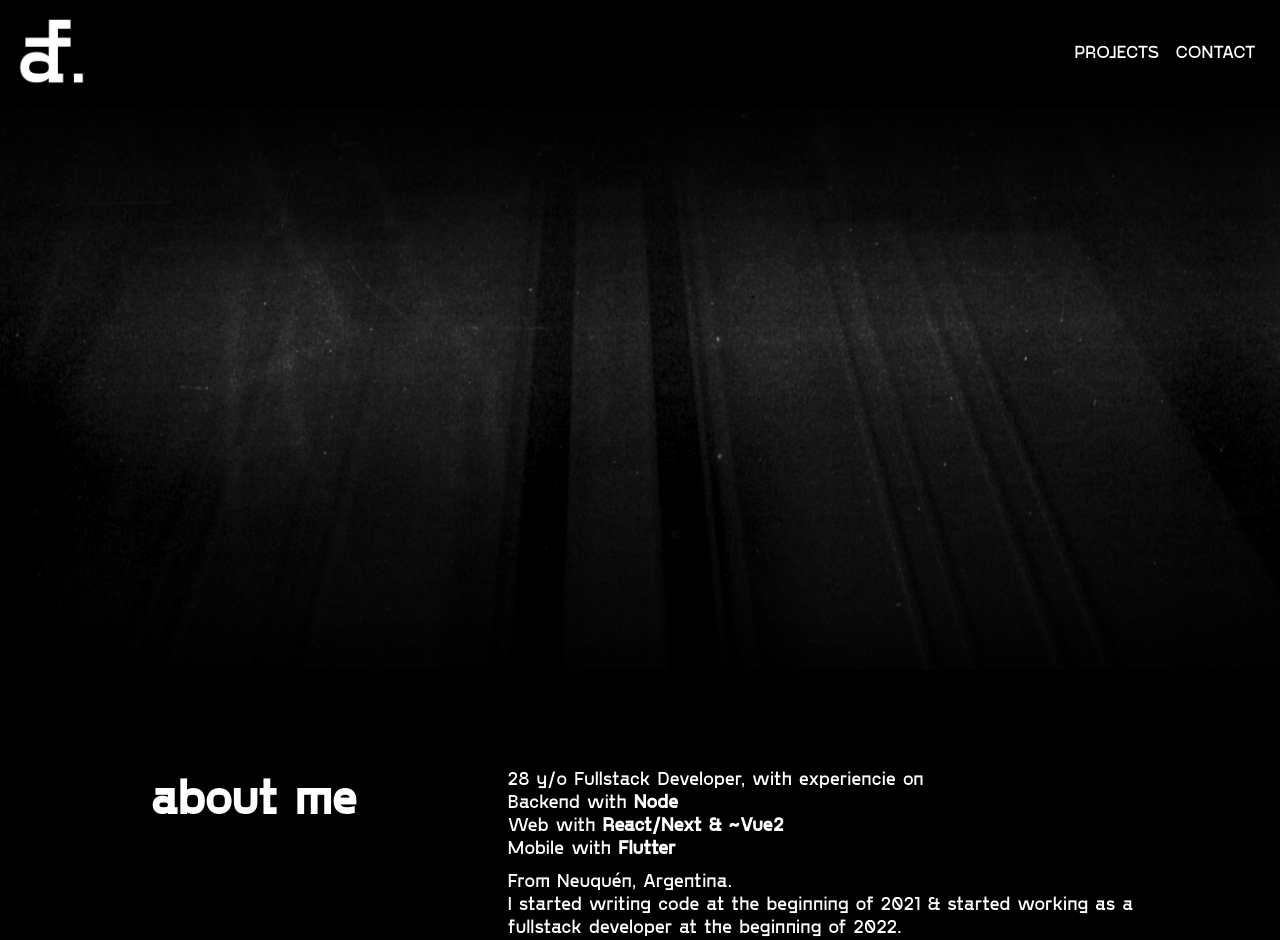
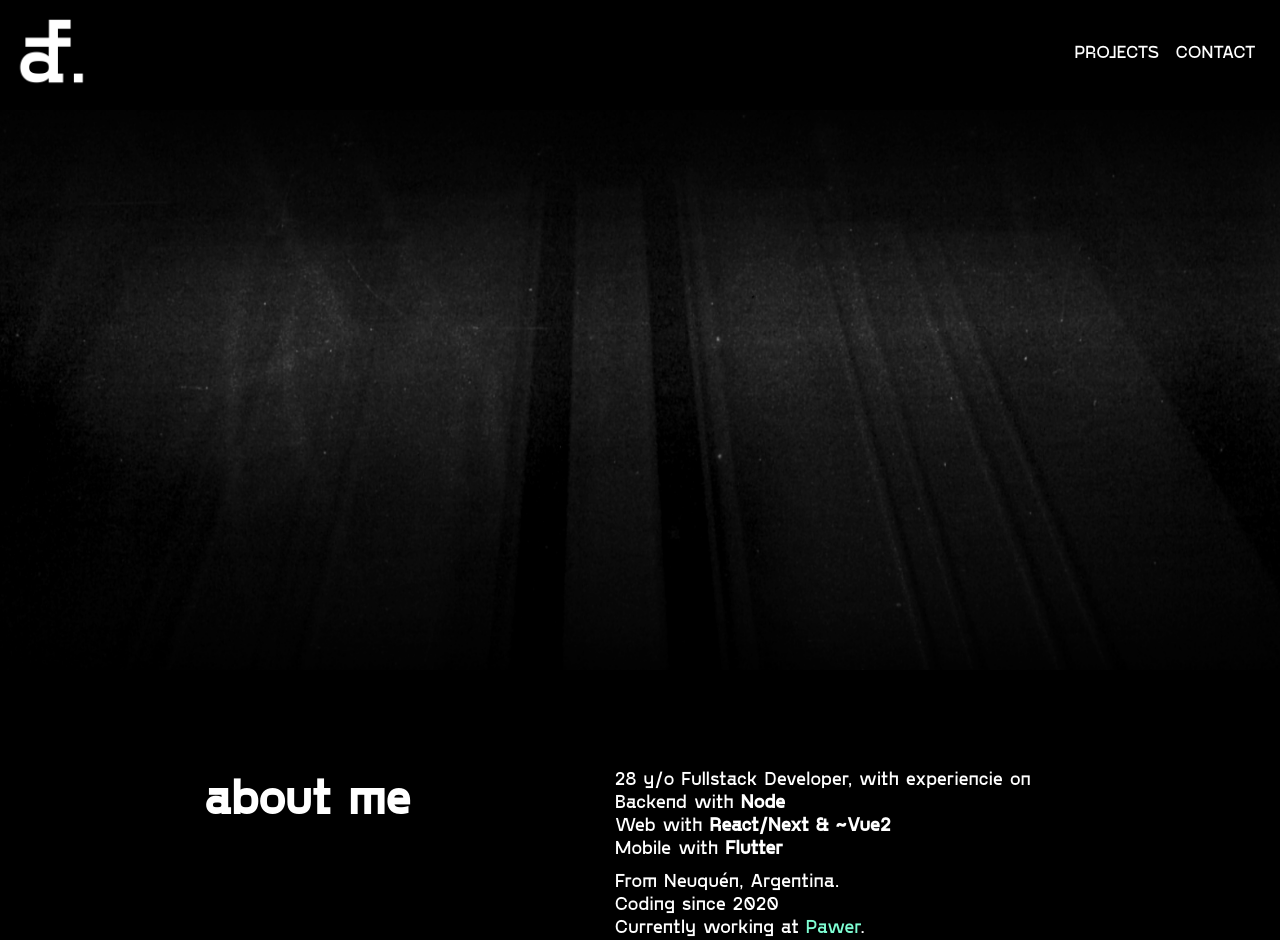
Before and after one commit to facuariasla/next-pf, a Next.js app: page / in a window 1280 px wide. Shown: the top 940 px of the page. Built offline with nearby package versions, Linux system fonts and the light colour scheme.

Commit message:
change about

```diff
--- a/components/about.tsx
+++ b/components/about.tsx
@@ -41,10 +41,11 @@ const About = () => {
           {/* <p>
             Trying to expand my knowledge about design, product, and learn more about the IA and Web{">"}2.
           </p> */}
-          <p>
+          {/* <p>
             I started writing code at the beginning of 2021 & started working as
             a fullstack developer at the beginning of 2022.
-          </p>
+          </p> */}
+          <p>Coding since 2020</p>
           <p>
             Currently working at{" "}
             <a
```
